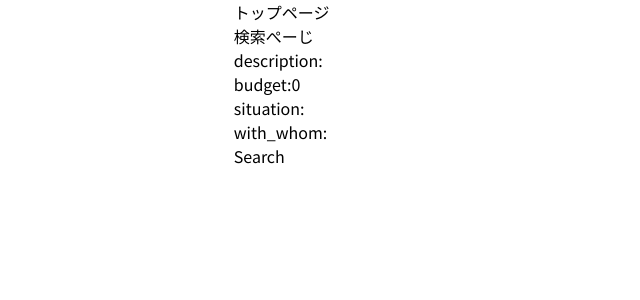
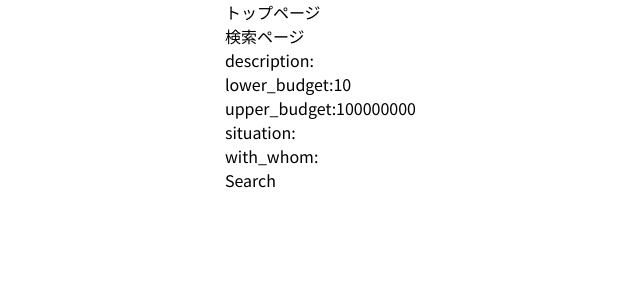
Before and after one commit to strongest-community/web_public, a Next.js app: page / in a window 1280 px wide. Shown: the top 300 px of the page, without its empty margins (240-880 px from the left). Built offline with nearby package versions, Linux system fonts and the light colour scheme.

Commit message:
add search

```diff
--- /dev/null
+++ b/src/app/Post/Index/page.tsx
@@ -0,0 +1,71 @@
+"use client";
+
+import React, { useEffect, useState } from "react";
+import { useSearchParams } from "next/navigation";
+import { PlanData } from "@/types/planType";
+
+const page = () => {
+  const [allPlans, setAllPlans] = useState<PlanData[]>([]);
+
+  useEffect(() => {
+    const fetchData = async () => {
+      try {
+        const response = await fetch("http://localhost:8000/plans");
+        const jsonData = await response.json();
+      } catch (error) {
+        console.error("Error fetching data:", error);
+      }
+    };
+
+    fetchData();
+  }, []);
+
+  const searchParams = useSearchParams();
+  const query = {
+    description: searchParams.get("description")?.trim(),
+    lower_budget: searchParams.get("lower_budget")?.trim(),
+    upper_budget: searchParams.get("upper_budget")?.trim(),
+    situation: searchParams.get("situation")?.trim(),
+    with_whom: searchParams.get("with_whom")?.trim(),
+  };
+
+  const filteredPlans = allPlans.filter((plan: PlanData) => {
+    return (
+      (!query.description ||
+        plan.description
+          .toLowerCase()
+          .includes(query.description.toLowerCase())) &&
+      (!query.lower_budget || plan.budget >= parseInt(query.lower_budget)) &&
+      (!query.upper_budget || plan.budget <= parseInt(query.upper_budget)) &&
+      (!query.situation ||
+        plan.situation.toLowerCase().includes(query.situation.toLowerCase())) &&
+      (!query.with_whom ||
+        plan.with_whom.toLowerCase().includes(query.with_whom.toLowerCase()))
+    );
+  });
+  console.log(allPlans);
+
+  return (
+    <div>
+      {allPlans.map((plan: any) => (
+        <div key={plan.id}>
+          <p>{plan.description}</p>
+          <p>{plan.budget}</p>
+          <p>{plan.situation}</p>
+          <p>{plan.with_whom}</p>
+        </div>
+      ))}
+      <p>Search result</p>
+      {filteredPlans.map((plan: any) => (
+        <div key={plan.id}>
+          <p>{plan.description}</p>
+          <p>{plan.budget}</p>
+          <p>{plan.situation}</p>
+          <p>{plan.with_whom}</p>
+        </div>
+      ))}
+    </div>
+  );
+};
+
+export default page;
--- a/src/components/Top/SearchForm.tsx
+++ b/src/components/Top/SearchForm.tsx
@@ -1,13 +1,17 @@
 "use client";
 
 import React, { useState } from "react";
-import { PlanData } from "@/types/planType";
+
+import { useRouter } from "next/navigation";
+import { SearchPlanTypes } from "@/types/searchPlan.t";
 
 export default function SearchForm() {
-  const [formData, setFormData] = useState<PlanData>({
-    id: 0,
+  const router = useRouter();
+
+  const [formData, setFormData] = useState<SearchPlanTypes>({
     description: "",
-    budget: 0,
+    lower_budget: 10,
+    upper_budget: 100000000,
     situation: "",
     with_whom: "",
   });
@@ -23,12 +27,14 @@ export default function SearchForm() {
   const handleSubmit = (e: React.FormEvent<HTMLFormElement>) => {
     e.preventDefault();
     console.log(formData);
+    const SearchQuery = new URLSearchParams(formData as any).toString();
+    router.push(`/Post/Index?${SearchQuery}`);
   };
 
   return (
     <div>
       <p>トップページ</p>
-      <p>検索ぺーじ</p>
+      <p>検索ページ</p>
       <form onSubmit={handleSubmit}>
         <label>description:</label>
         <input
@@ -38,11 +44,19 @@ export default function SearchForm() {
           onChange={handleChange}
         />
         <br />
-        <label>budget:</label>
+        <label>lower_budget:</label>
         <input
           type="number"
-          name="budget"
-          value={formData.budget}
+          name="lower_budget"
+          value={formData.lower_budget}
+          onChange={handleChange}
+        />
+        <br />
+        <label>upper_budget:</label>
+        <input
+          type="number"
+          name="upper_budget"
+          value={formData.upper_budget}
           onChange={handleChange}
         />
         <br />
```
Also changed, not shown: src/types/searchPlan.t.ts (added, +7 -0 lines).
